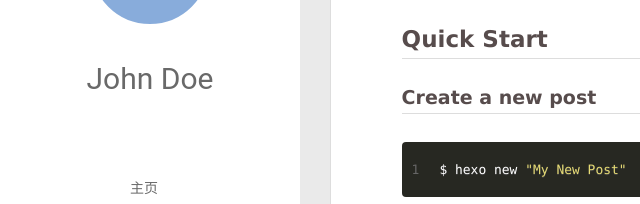
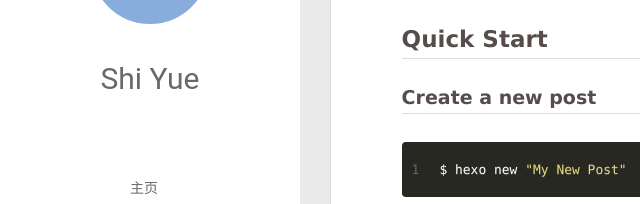
Before and after one commit to shiyuekitty/shiyuekitty.github.io, a plain HTML site: page index.html in a window 1280 px wide. Shown: the part 211-415 px from the top of the page, 0-640 px from the left. Drawn offline with Linux system fonts and the light colour scheme; no server answers.

Commit message:
Site updated: 2020-01-15 21:37:28

```diff
--- a/index.html
+++ b/index.html
@@ -46,7 +46,7 @@
 			<img src="" class="js-avatar">
 		</a>
 		<hgroup>
-		  <h1 class="header-author"><a href="/">John Doe</a></h1>
+		  <h1 class="header-author"><a href="/">Shi Yue</a></h1>
 		</hgroup>
 
 
```
